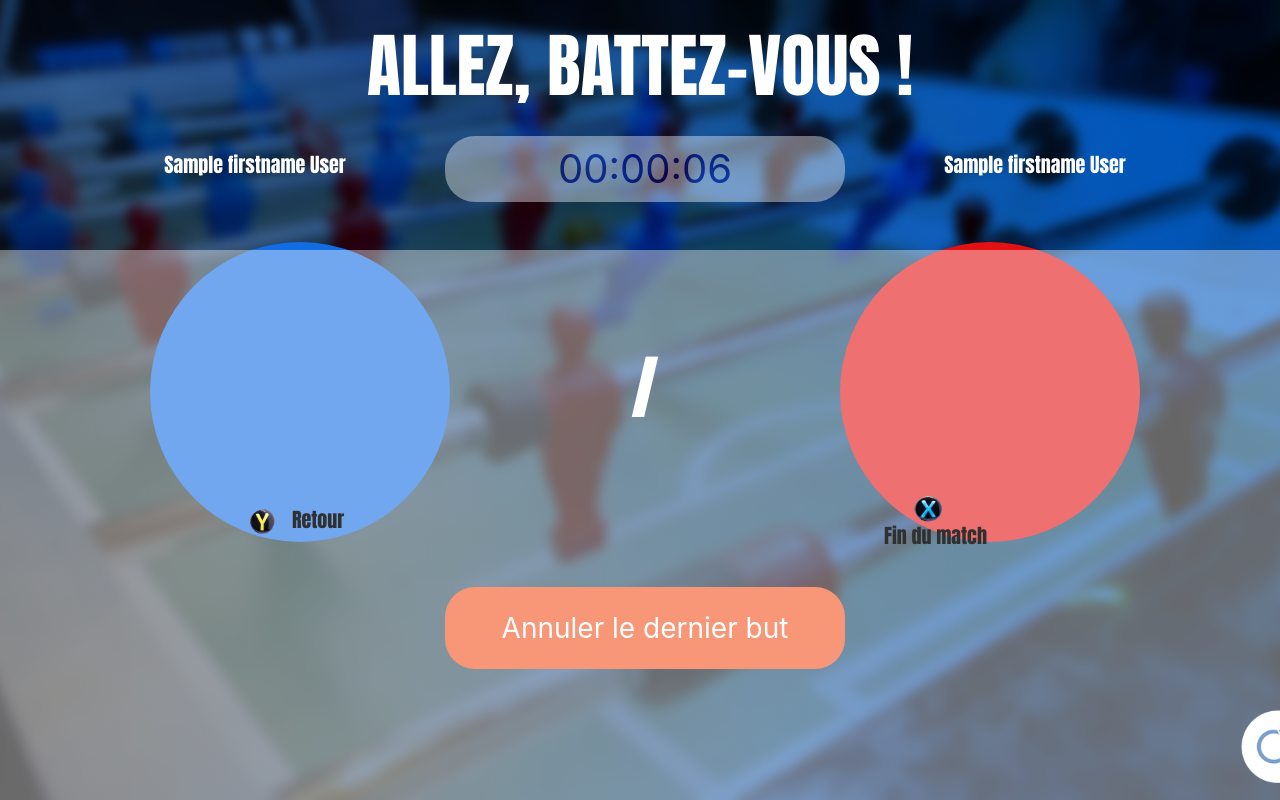
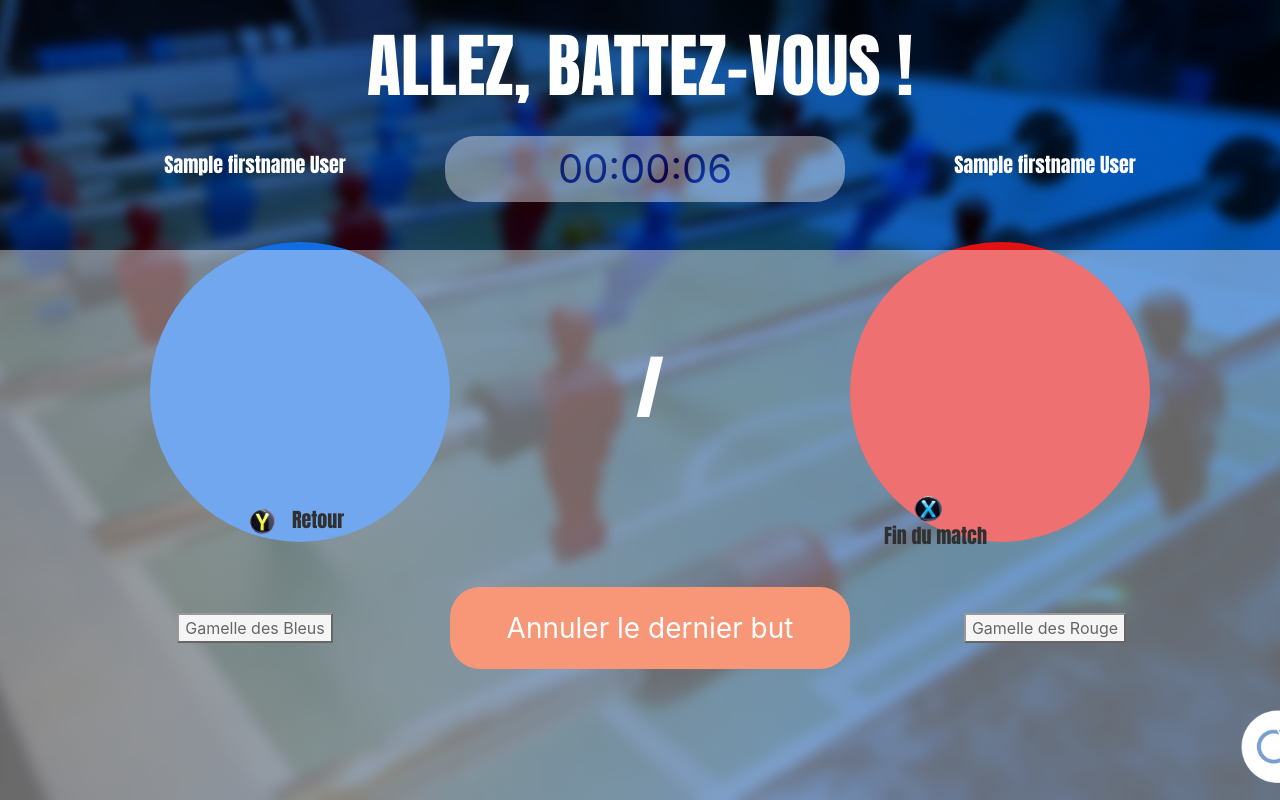
Before and after one commit to atournillon/BabyFootConnecte, a Flask app: template app/templates/livematch.html in a window 1280 px wide. Run offline with Flask 2, Linux system fonts and the light colour scheme; the template is opened without the code that fills it: most values are stand-ins (such as "Sample title", 1, 10 or a date in 2020); parts of the project's set-up code (start-up, migrations or seed data) failed here and were passed over; some libraries are stand-ins or nearby versions.

Commit message:
Ajout Gamelle

```diff
--- a/app/templates/livematch.html
+++ b/app/templates/livematch.html
@@ -18,8 +18,51 @@
                 }
             });
         });
+
     });
+
 </script>
+
+<script type="text/javascript">
+    $(document).ready(function() {
+        $('#bouton_gamelle_b').on('click', function() {
+            $.ajax({
+                url: "{{ url_for('gamelle_bleu') }}",
+                method: "POST",
+                data: {
+                    data: 'blabla'
+                },
+                success: function(data) {
+                    $('#response').html(data);
+                }
+            });
+        });
+    });
+
+</script>
+
+<script type="text/javascript">
+    $(document).ready(function() {
+        $('#bouton_gamelle_r').on('click', function() {
+            $.ajax({
+                url: "{{ url_for('gamelle_rouge') }}",
+                method: "POST",
+                data: {
+                    data: 'blabla'
+                },
+                success: function(data) {
+                    $('#response').html(data);
+                }
+            });
+        });
+    });
+
+</script>
+
+
+
+
+
 
 
 
@@ -71,7 +114,9 @@
  </tr>
 
  <tr id="tr_vide">
-  <td colspan="3"><button id="bouton_annuler" class="button_annuler" style="vertical-align:middle"><span>Annuler le dernier but </span></button></td>
+  <td><button id="bouton_gamelle_b" class="button_gamelle_b" style="vertical-align:middle"><span>Gamelle des Bleus </span></button></td>
+  <td><button id="bouton_annuler" class="button_annuler" style="vertical-align:middle"><span>Annuler le dernier but </span></button></td>
+  <td><button id="bouton_gamelle_r" class="button_gamelle_r" style="vertical-align:middle"><span>Gamelle des Rouge </span></button></td>
  </tr>
  </table>
 
```
